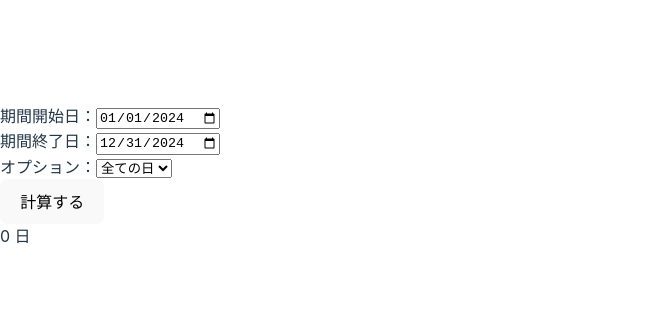
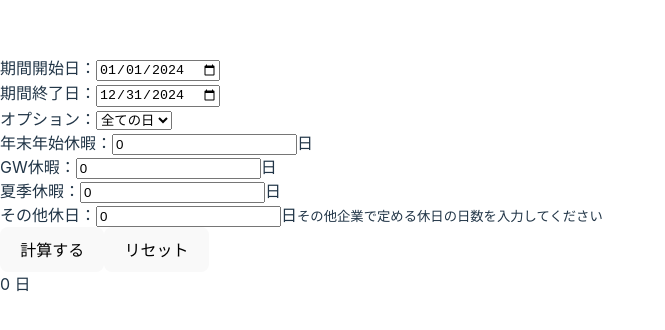
Before and after one commit to mimihokuro/holiday-calculation, a React (Vite) app: page / in a window 1280 px wide. Shown: the part 224-554 px from the top of the page, without its empty margins (0-665 px from the left). Built offline with nearby package versions, Linux system fonts and the light colour scheme.

Commit message:
✨ 年末年始休暇やGW休暇などの祝日以外の休日に対応

```diff
--- a/src/App.jsx
+++ b/src/App.jsx
@@ -25,6 +25,44 @@ const DateCalculator = () => {
   const [endDate, setEndDate] = useState(`${today.getFullYear()}-12-31`);
   const [option, setOption] = useState("all");
   const [days, setDays] = useState(0);
+
+  const [newYearHolidays, setNewYearHolidays] = useState(0);
+  const countNewYearHolidays = (e) => {
+    if (e.target.value >= 0) {
+      setNewYearHolidays(e.target.value);
+    }
+  };
+
+  const [GWHolidays, setGWHolidays] = useState(0);
+  const countGWHolidays = (e) => {
+    if (e.target.value >= 0) {
+      setGWHolidays(e.target.value);
+    }
+  };
+
+  const [summerHolidays, setSummerHolidays] = useState(0);
+  const countSummerHolidays = (e) => {
+    if (e.target.value >= 0) {
+      setSummerHolidays(e.target.value);
+    }
+  };
+
+  const [otherHolidays, setOtherHolidays] = useState(0);
+  const countOtherHolidays = (e) => {
+    if (e.target.value >= 0) {
+      setOtherHolidays(e.target.value);
+    }
+  };
+
+  const resetCalculateDays = () => {
+    setStartDate(`${today.getFullYear()}-01-01`);
+    setEndDate(`${today.getFullYear()}-12-31`);
+    setOption("all");
+    setNewYearHolidays(0);
+    setGWHolidays(0);
+    setSummerHolidays(0);
+    setOtherHolidays(0);
+  };
 
   const calculateDays = async () => {
     let start = new Date(startDate);
@@ -56,6 +94,14 @@ const DateCalculator = () => {
       }
 
       start.setDate(start.getDate() + 1);
+    }
+
+    if (option !== "all") {
+      count +=
+        Number(newYearHolidays) +
+        Number(GWHolidays) +
+        Number(summerHolidays) +
+        Number(otherHolidays);
     }
 
     setDays(count);
@@ -90,7 +136,39 @@ const DateCalculator = () => {
           <option value="all">全ての日</option>
         </select>
       </div>
+      <div>
+        <label>年末年始休暇：</label>
+        <input
+          type="number"
+          value={newYearHolidays}
+          onChange={countNewYearHolidays}
+        />
+        日
+      </div>
+      <div>
+        <label>GW休暇：</label>
+        <input type="number" value={GWHolidays} onChange={countGWHolidays} />日
+      </div>
+      <div>
+        <label>夏季休暇：</label>
+        <input
+          type="number"
+          value={summerHolidays}
+          onChange={countSummerHolidays}
+        />
+        日
+      </div>
+      <div>
+        <label>その他休日：</label>
+        <input
+          type="number"
+          value={otherHolidays}
+          onChange={countOtherHolidays}
+        />
+        日<small>その他企業で定める休日の日数を入力してください</small>
+      </div>
       <button onClick={calculateDays}>計算する</button>
+      <button onClick={resetCalculateDays}>リセット</button>
       <div>
         {startDate <= endDate ? `${days} 日` : "正しい期間を選択してください"}
       </div>
```
